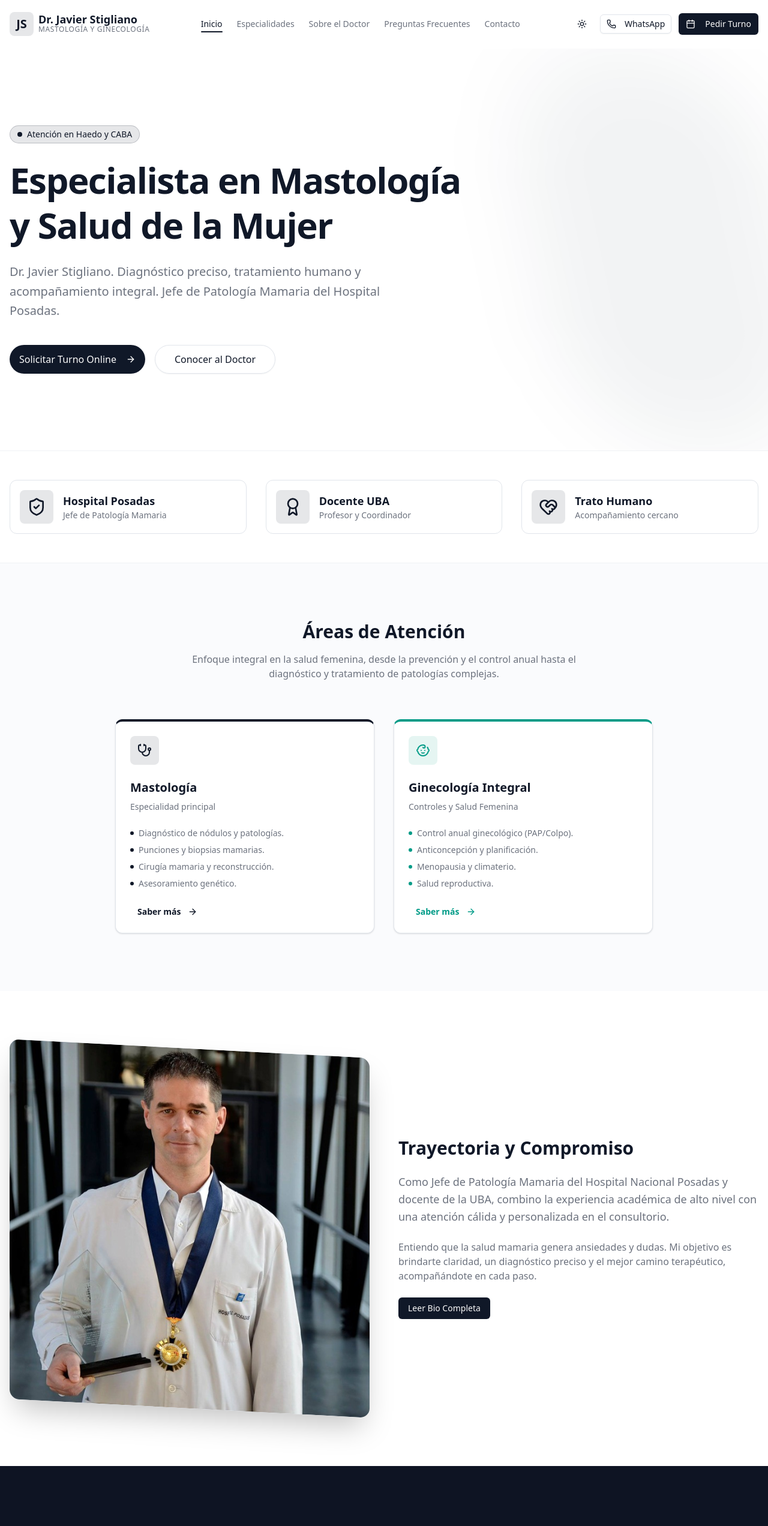
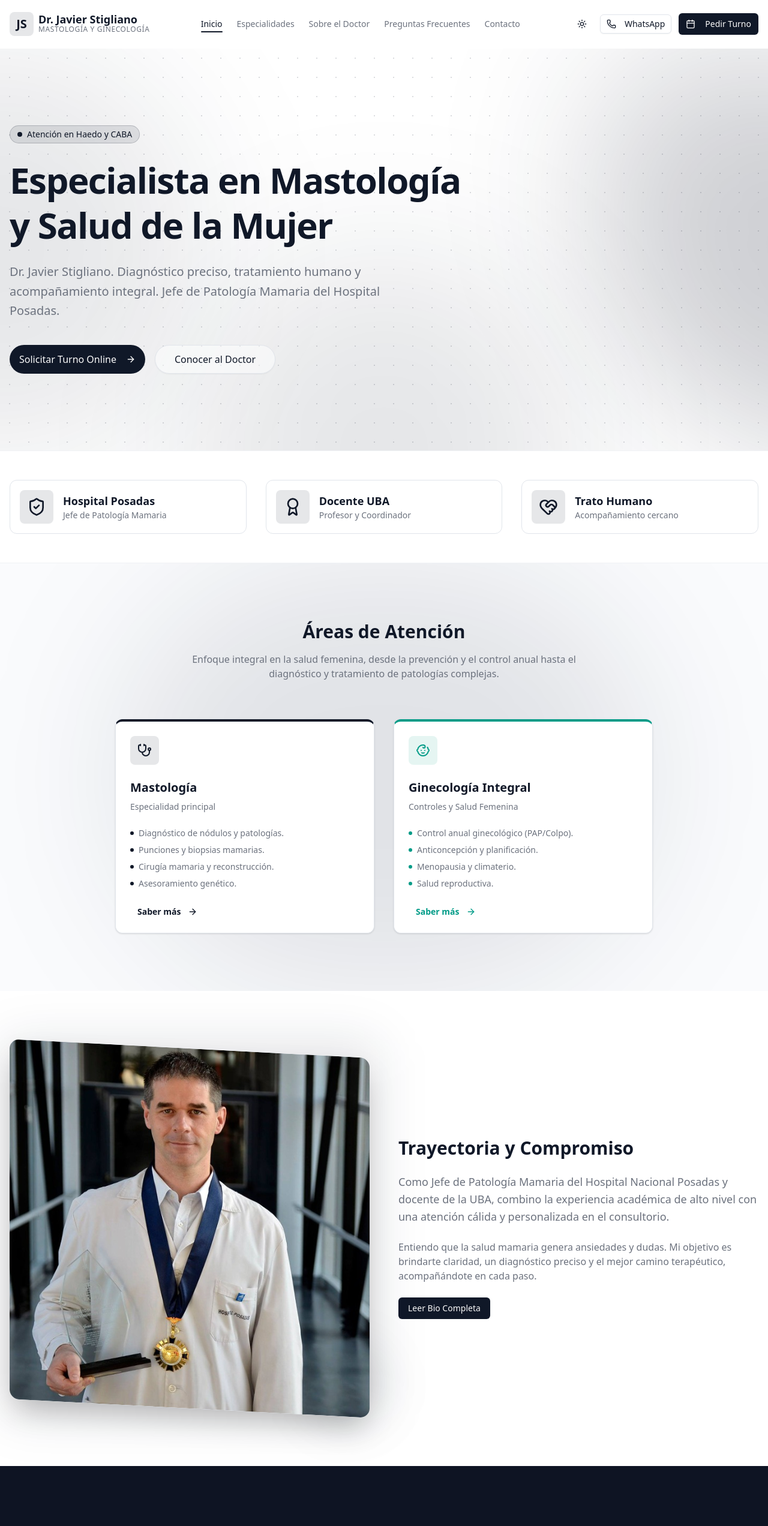
Before and after one commit to LucasSaller/javierstiglianoweb, a Next.js app: page / in a window 1280 px wide. Shown: the top 2544 px of the page at 60% size. Built offline with nearby package versions, Linux system fonts and the light colour scheme.

Commit message:
style: boost visibility of background effects and fix Home page Hero styling

```diff
--- a/app/page.tsx
+++ b/app/page.tsx
@@ -8,19 +8,28 @@ export default function Home() {
     <div className="flex flex-col min-h-screen">
 
       {/* Hero Section */}
-      <section className="relative bg-background py-20 lg:py-32 overflow-hidden">
-        <div className="absolute top-0 right-0 w-1/3 h-full bg-primary/5 skew-x-12 translate-x-10 blur-3xl rounded-full" />
+      <section className="relative bg-background pt-8 pb-20 md:py-24 lg:py-32 text-foreground overflow-hidden">
+        {/* Background Patterns & Effects */}
+        <div className="absolute inset-0 w-full h-full opacity-[0.15] dark:opacity-[0.05] pointer-events-none"
+          style={{ backgroundImage: 'radial-gradient(circle, currentColor 1px, transparent 1px)', backgroundSize: '32px 32px' }}>
+        </div>
+
+        {/* Spotlights */}
+        <div className="absolute top-0 -left-1/4 w-1/2 h-full bg-primary/10 blur-[120px] rounded-full dark:opacity-20 pointer-events-none" />
+        <div className="absolute top-0 -right-1/4 w-1/2 h-full bg-primary/20 skew-x-12 translate-x-10 blur-[120px] rounded-full dark:opacity-30 pointer-events-none" />
+        <div className="absolute -bottom-1/2 left-1/4 w-1/2 h-full bg-primary/10 blur-[120px] rounded-full dark:opacity-20 pointer-events-none" />
+
         <div className="container mx-auto px-4 relative z-10">
-          <div className="max-w-3xl space-y-6">
+          <div className="max-w-4xl space-y-6 text-left">
             <div className="inline-flex items-center rounded-full border border-primary/20 bg-primary/10 px-3 py-1 text-sm font-medium text-primary">
               <span className="flex h-2 w-2 rounded-full bg-primary mr-2"></span>
               Atención en Haedo y CABA
             </div>
             <h1 className="text-4xl md:text-6xl font-bold tracking-tight text-foreground leading-tight">
-              Especialista en <span className="text-primary">Mastología</span> <br />
+              Especialista en <span className="text-primary">Mastología</span> <br className="hidden md:block" />
               y Salud de la Mujer
             </h1>
-            <p className="text-lg md:text-xl text-muted-foreground max-w-2xl leading-relaxed">
+            <p className="text-lg md:text-xl text-muted-foreground leading-relaxed max-w-2xl">
               Dr. Javier Stigliano. Diagnóstico preciso, tratamiento humano y acompañamiento integral. Jefe de Patología Mamaria del Hospital Posadas.
             </p>
             <div className="flex flex-wrap gap-4 pt-4">
@@ -75,8 +84,9 @@ export default function Home() {
       </section>
 
       {/* Specialties Preview */}
-      <section className="py-24 bg-muted/30">
-        <div className="container mx-auto px-4">
+      <section className="py-24 bg-muted/30 relative text-foreground overflow-hidden">
+        <div className="absolute top-0 left-1/2 -translate-x-1/2 w-full max-w-4xl h-full bg-primary/10 blur-[120px] rounded-full pointer-events-none" />
+        <div className="container mx-auto px-4 relative z-10">
           <div className="text-center max-w-2xl mx-auto mb-16">
             <h2 className="text-3xl font-bold text-foreground mb-4">Áreas de Atención</h2>
             <p className="text-muted-foreground">
@@ -130,12 +140,13 @@ export default function Home() {
         </div>
       </section>
 
-      {/* About Preview */}
-      <section className="py-24 bg-background">
-        <div className="container mx-auto px-4">
+      <section className="py-24 bg-background relative overflow-hidden">
+        <div className="container mx-auto px-4 relative z-10">
           <div className="flex flex-col md:flex-row items-center gap-12">
-            <div className="md:w-1/2 relative">
-              <div className="aspect-square rounded-2xl bg-muted overflow-hidden relative shadow-2xl skew-y-3">
+            <div className="md:w-1/2 relative group">
+              {/* Decorative background for the photo */}
+              <div className="absolute -inset-4 bg-primary/10 rounded-[2rem] blur-2xl group-hover:bg-primary/20 transition-colors duration-500" />
+              <div className="aspect-square rounded-2xl bg-muted overflow-hidden relative shadow-2xl skew-y-3 transition-transform duration-500 group-hover:skew-y-0 group-hover:scale-[1.02]">
                 {/* Placeholder for Doctor's Photo */}
                 <img
                   src="/dr-stigliano.jpg"
```
